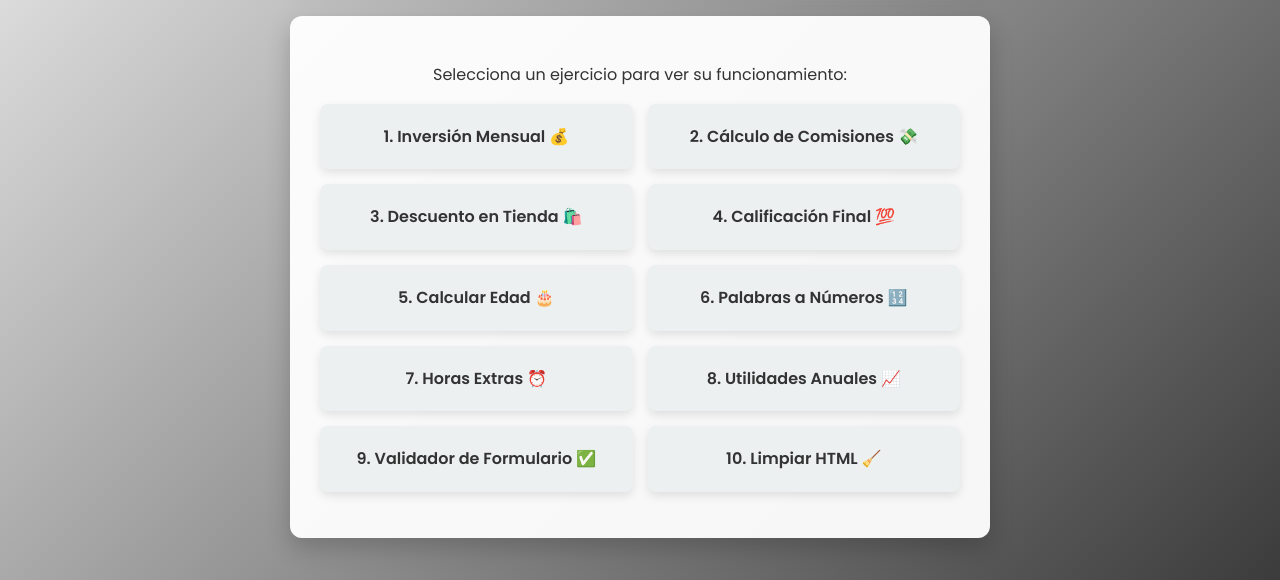
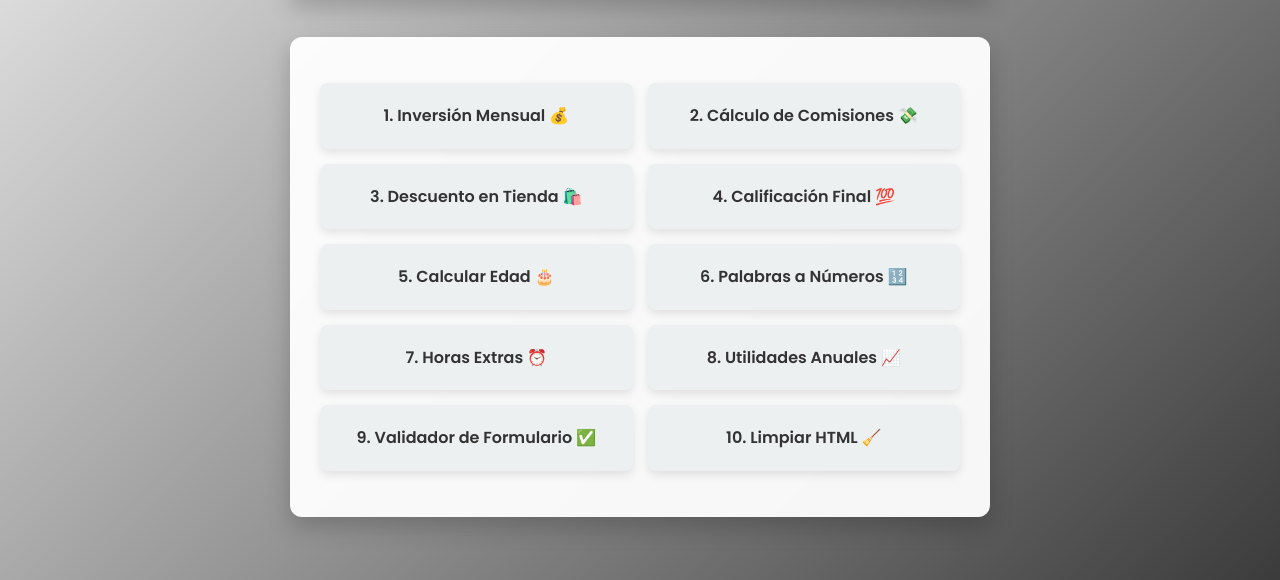
Before and after one commit to Jorge-Sanz7/Programas-Javascript, a plain HTML site: page index.html in a window 1280 px wide. Shown: the part 220-800 px from the top of the page. Drawn offline with Linux system fonts and the light colour scheme.

Commit message:
actualizo cambios

```diff
--- a/index.html
+++ b/index.html
@@ -12,7 +12,6 @@
     </header>
 
     <main class="container">
-        <p style="text-align: center;">Selecciona un ejercicio para ver su funcionamiento:</p>
         <ul class="menu-list">
             <li><a href="ejercicio1.html">1. Inversión Mensual 💰</a></li>
             <li><a href="ejercicio2.html">2. Cálculo de Comisiones 💸</a></li>
```
